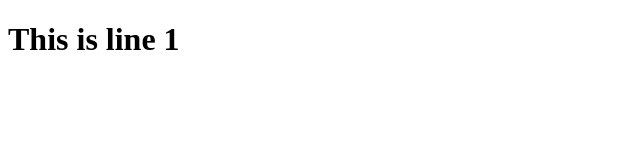
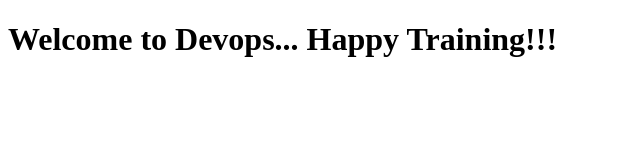
Before and after one commit to mthall-DevOps/git-project, a plain HTML site: page index.html in a window 1280 px wide. Shown: the whole page, without its empty margins (0-640 px from the left). Drawn offline with Linux system fonts and the light colour scheme.

Commit message:
Update index.html

```diff
--- a/index.html
+++ b/index.html
@@ -7,6 +7,6 @@
     <title>Document</title>
 </head>
 <body>
-    <h1> This is line 1</h1>
+    <h1> Welcome to Devops... Happy Training!!!</h1>
 </body>
 </html>
```
